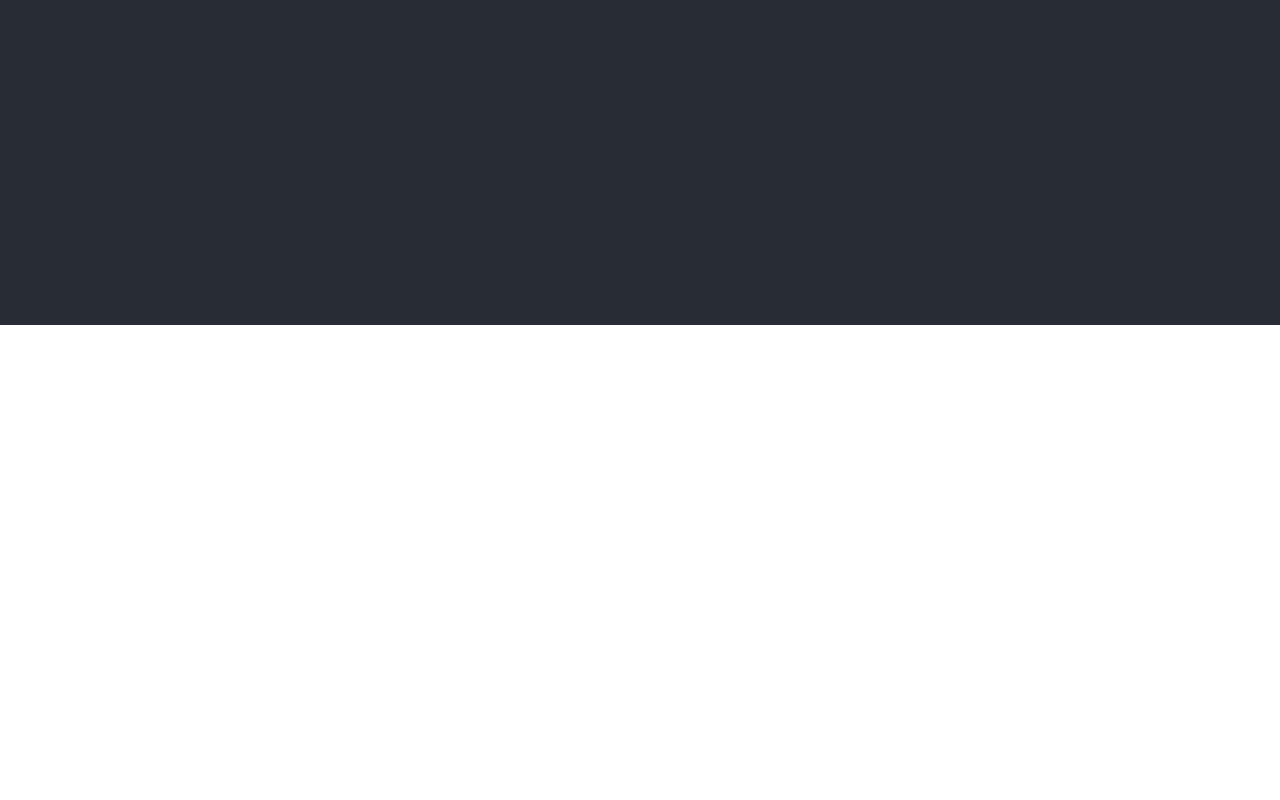
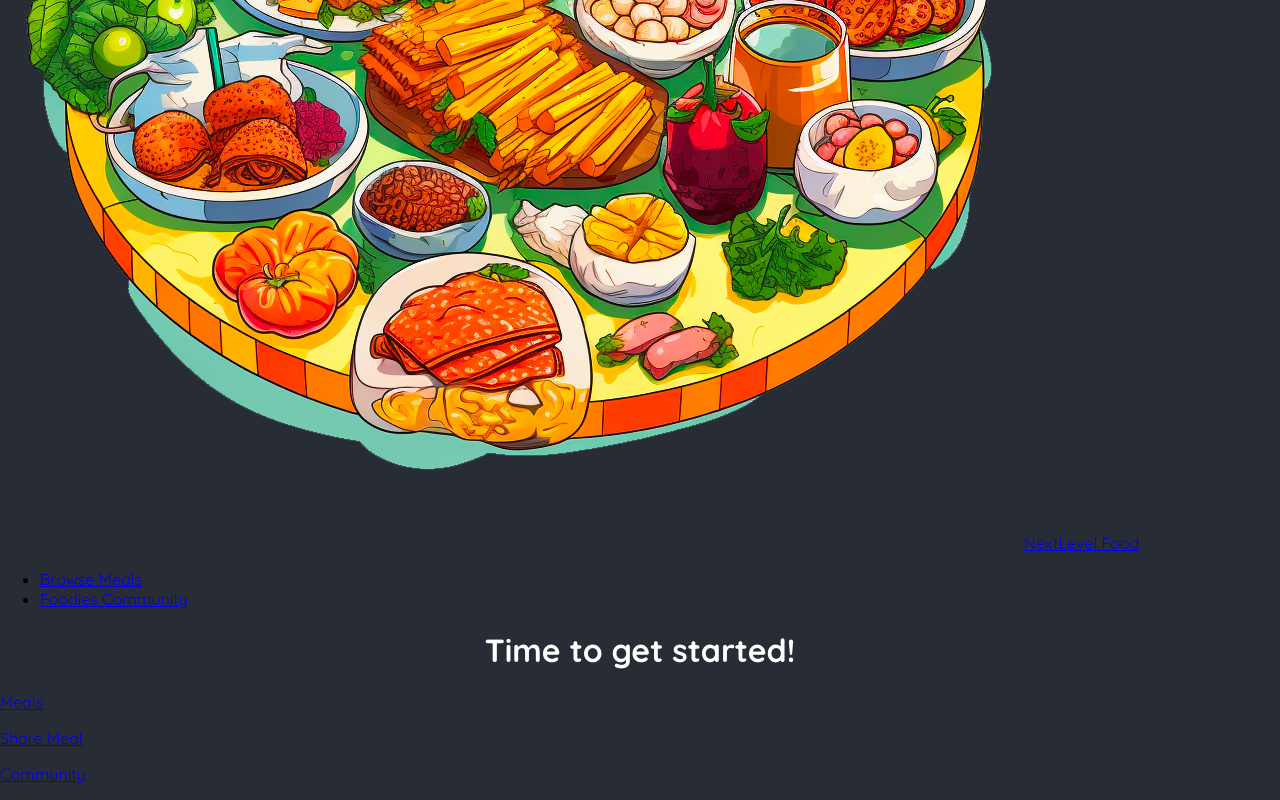
Before and after one commit to jyungx2/Next-udemy-foodies, a Next.js app: page / in a window 1280 px wide. Shown: the part 475-1275 px from the top of the page. Before the commit the page ends 800 px from the top, so only its background shows below. Built offline with nearby package versions, Linux system fonts and the light colour scheme.

Commit message:
📝 99. Adding a Custom Component To a Layout

```diff
--- a/app/layout.js
+++ b/app/layout.js
@@ -1,8 +1,9 @@
-import './globals.css';
+import MainHeader from "@/components/main-header";
+import "./globals.css";
 
 export const metadata = {
-  title: 'NextLevel Food',
-  description: 'Delicious meals, shared by a food-loving community.',
+  title: "NextLevel Food",
+  description: "Delicious meals, shared by a food-loving community.",
 };
 
 export default function RootLayout({ children }) {
@@ -15,11 +16,11 @@
               <linearGradient id="gradient" x1="0%" y1="0%" x2="100%" y2="0%">
                 <stop
                   offset="0%"
-                  style={{ stopColor: '#59453c', stopOpacity: '1' }}
+                  style={{ stopColor: "#59453c", stopOpacity: "1" }}
                 />
                 <stop
                   offset="100%"
-                  style={{ stopColor: '#8f3a09', stopOpacity: '1' }}
+                  style={{ stopColor: "#8f3a09", stopOpacity: "1" }}
                 />
               </linearGradient>
             </defs>
@@ -30,6 +31,7 @@
           </svg>
         </div>
 
+        <MainHeader />
         {children}
       </body>
     </html>
--- /dev/null
+++ b/components/main-header.js
@@ -0,0 +1,24 @@
+import Link from "next/link";
+import logoImg from "@/assets/logo.png";
+
+export default function MainHeader() {
+  return (
+    <header>
+      <Link href="/">
+        <img src={logoImg.src} alt="A plate with food on it" />
+        NextLevel Food
+      </Link>
+
+      <nav>
+        <ul>
+          <li>
+            <Link href="/meals">Browse Meals</Link>
+          </li>
+          <li>
+            <Link href="/community">Foodies Community</Link>
+          </li>
+        </ul>
+      </nav>
+    </header>
+  );
+}
```
